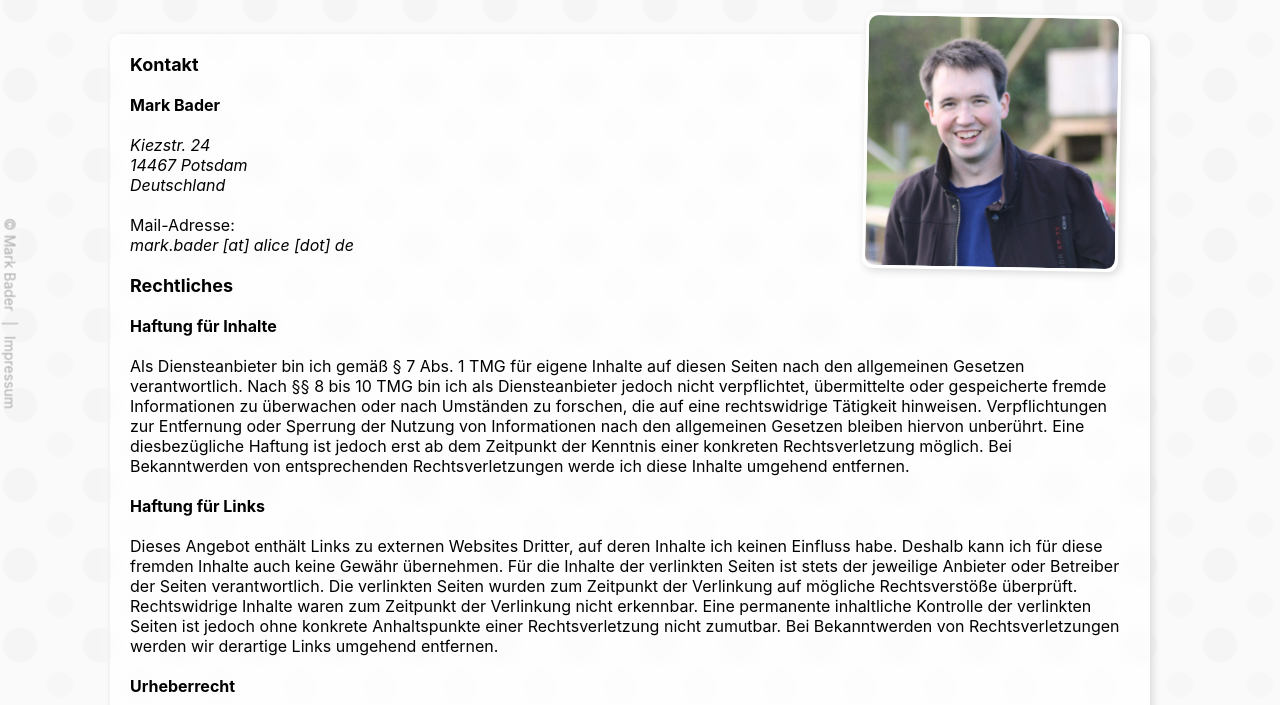
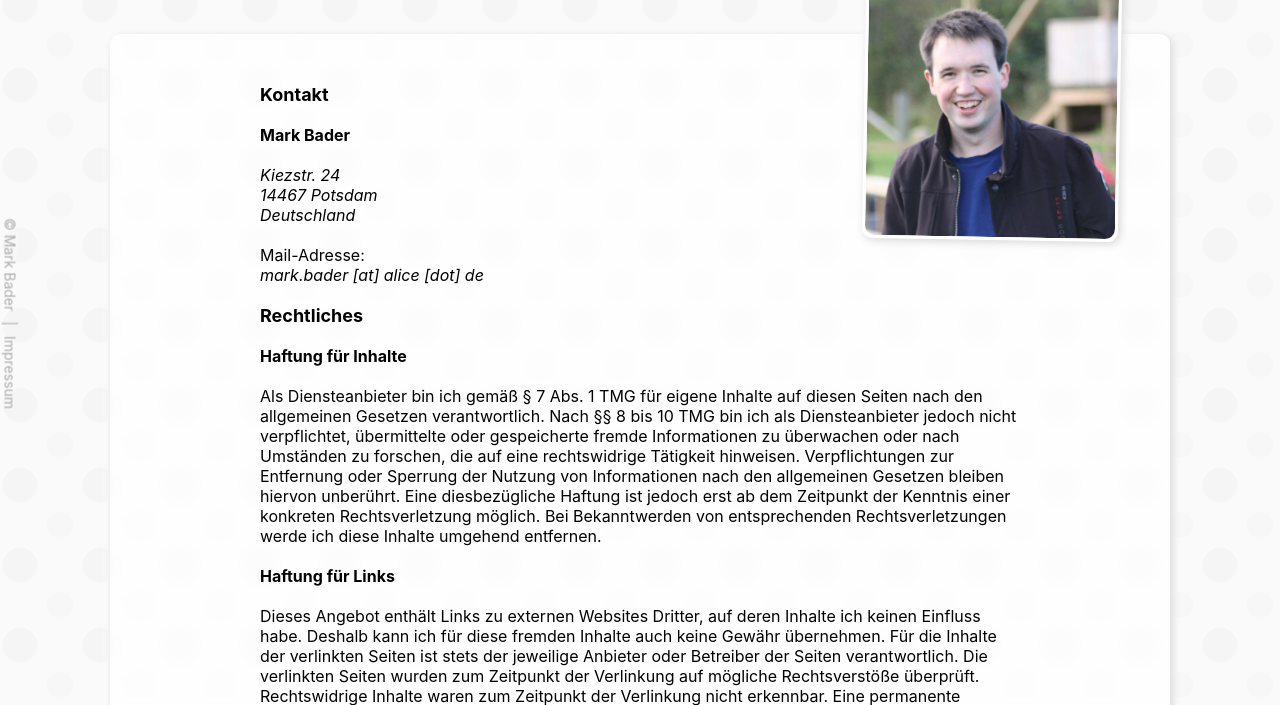
Before and after one commit to markbader/markbader.github.io, a Gatsby site: page /about in a window 1280 px wide. Shown: the part 95-800 px from the top of the page. Built offline with nearby package versions, Linux system fonts and the light colour scheme; Gatsby itself is replaced by a stand-in of ours.

Commit message:
Update dependencies and modify styling for big screens.

```diff
--- a/src/components/card/card.module.scss
+++ b/src/components/card/card.module.scss
@@ -149,6 +149,7 @@
   @include for-desktop-up {
     width: $desktop-width;
     min-height: 250px;
+    padding: $spacing-huge calc(3*$spacing-huge);
   }
 
   @include for-big-desktop-up {
@@ -191,7 +192,10 @@
       $p_size: 250px;
       width: $p_size;
       height: $p_size;
-
+      margin-right: -$spacing-huge*2;
+      margin-top: -$spacing-huge;
+      margin-left: $spacing-huge;
+      margin-bottom: $spacing-huge;
     }
 
     @include for-big-desktop-up {
```
Also changed, not shown: 1 other file.
